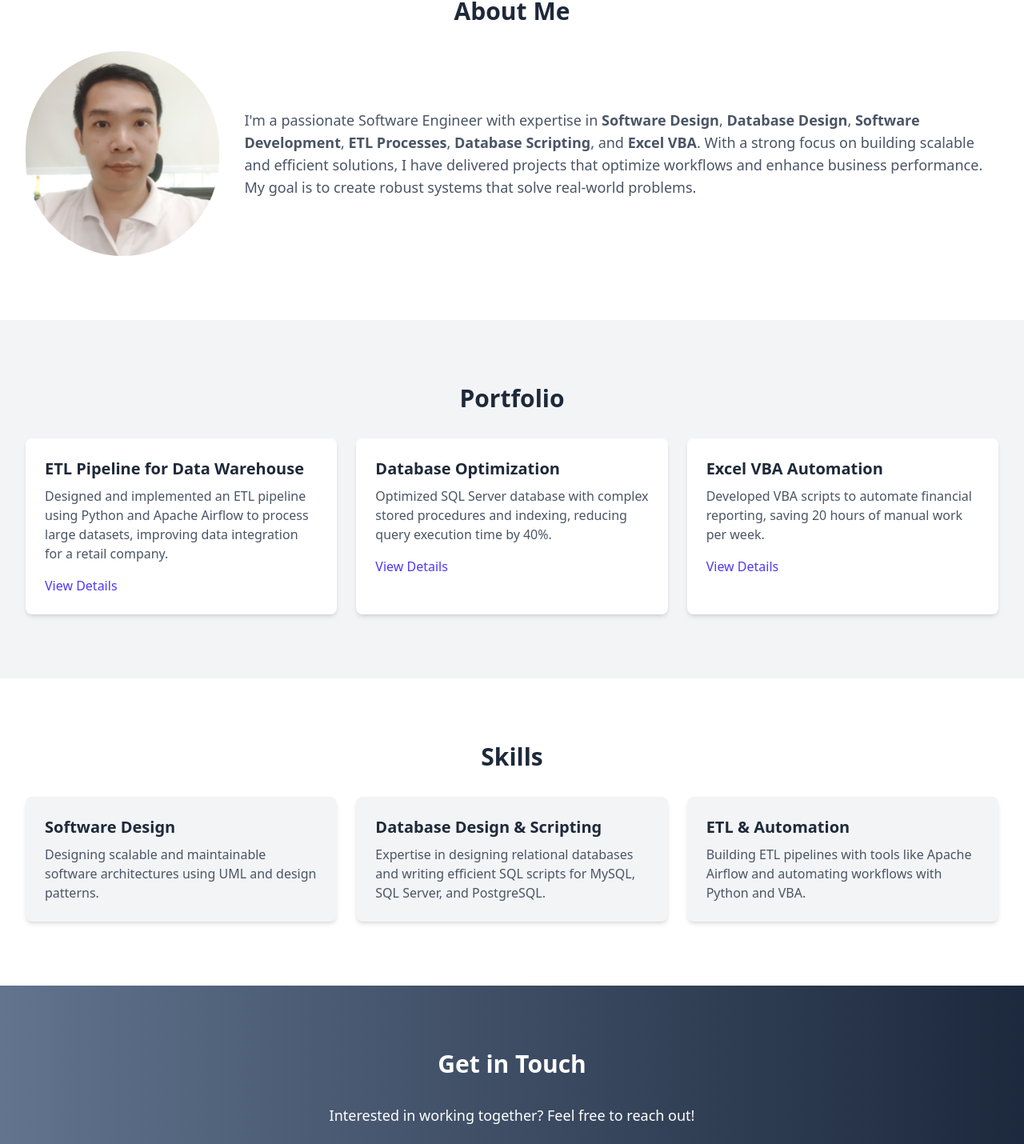
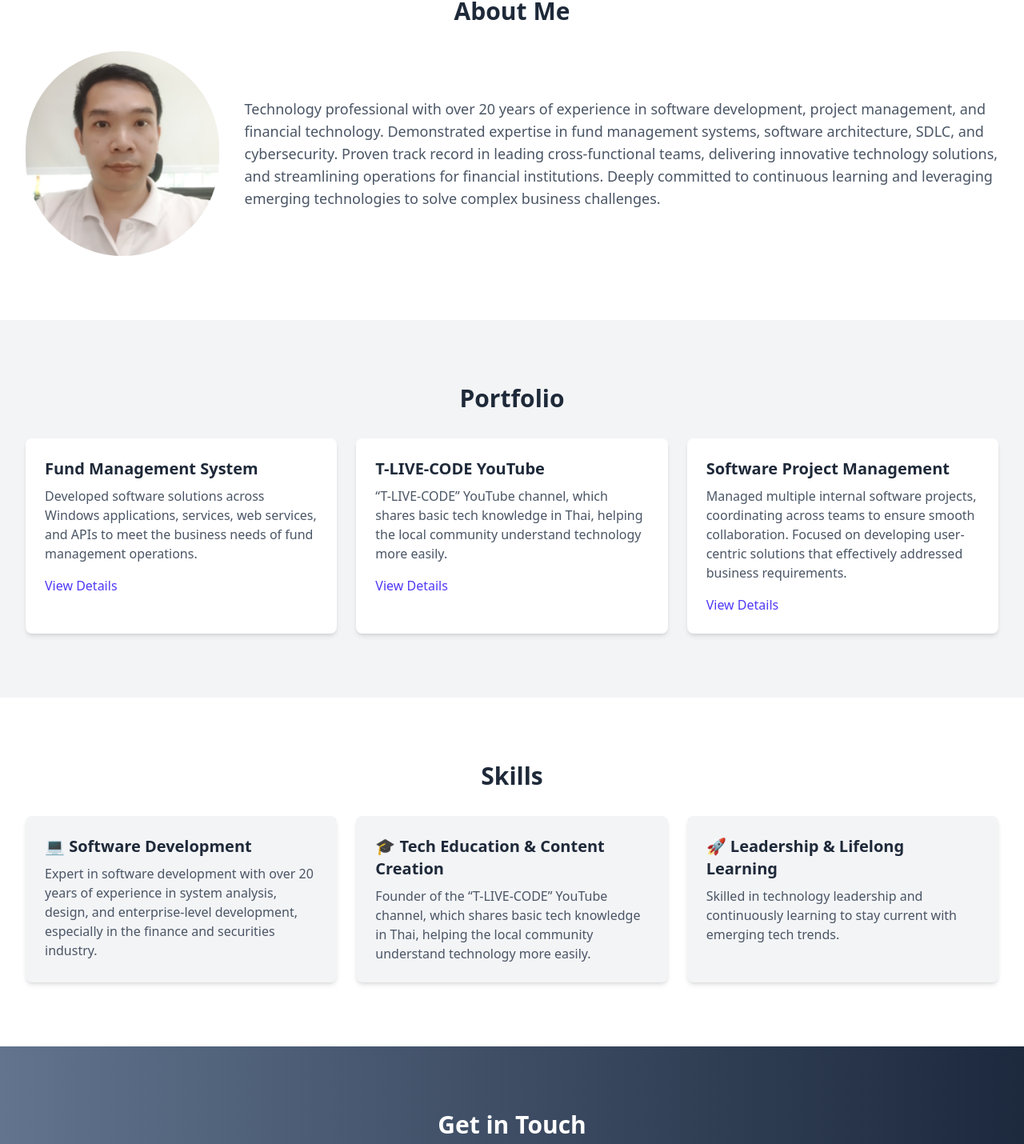
Before and after one commit to narongskml/portfolio, a React (Vite) app: page / in a window 1280 px wide. Shown: the part 440-1870 px from the top of the page at 80% size. Built offline with nearby package versions, Linux system fonts and the light colour scheme.

Commit message:
update link and content

```diff
--- a/src/components/Contact.jsx
+++ b/src/components/Contact.jsx
@@ -17,6 +17,9 @@ function Contact() {
           <a href="https://www.linkedin.com/in/narong-sungkhamalai/" className="bg-white text-indigo-600 dark:bg-gray-800 dark:text-indigo-400 px-6 py-3 rounded-full font-semibold hover:bg-gray-200 dark:hover:bg-gray-700 fade-in">
             {t('contact.linkedin')}
           </a>
+           <a href="https://www.youtube.com/@t-live-code/" className="bg-white text-indigo-600 dark:bg-gray-800 dark:text-indigo-400 px-6 py-3 rounded-full font-semibold hover:bg-gray-200 dark:hover:bg-gray-700 fade-in">
+            {t('contact.youtube')}
+          </a>
         </div>
       </div>
     </section>
--- a/src/components/Portfolio.jsx
+++ b/src/components/Portfolio.jsx
@@ -12,7 +12,7 @@ function Portfolio() {
             <div key={project} className="bg-white dark:bg-gray-800 p-6 rounded-lg shadow-md fade-in">
               <h3 className="text-xl font-semibold mb-2">{t(`portfolio.${project}.title`)}</h3>
               <p className="text-gray-600 dark:text-gray-300 mb-4">{t(`portfolio.${project}.description`)}</p>
-              <a href="#" className="text-indigo-600 dark:text-indigo-400 hover:underline">{t(`portfolio.${project}.link`)}</a>
+              <a href={t(`portfolio.${project}.linkurl`)} className="text-indigo-600 dark:text-indigo-400 hover:underline">{t(`portfolio.${project}.link`)}</a>
             </div>
           ))}
         </div>
--- a/src/i18n.js
+++ b/src/i18n.js
@@ -18,44 +18,46 @@ const resources = {
       },
       hero: {
         title: 'Welcome to My Portfolio',
-        subtitle: 'Software Engineer Specializing in Software Design, Database Solutions, and ETL Processes',
+        subtitle: 'I am a passionate software developer who continuously explores new technologies and applies them to real-world solutions.',
         cta: 'View My Work',
       },
       about: {
         title: 'About Me',
-        description: 'I\'m a passionate Software Engineer with expertise in <strong>Software Design</strong>, <strong>Database Design</strong>, <strong>Software Development</strong>, <strong>ETL Processes</strong>, <strong>Database Scripting</strong>, and <strong>Excel VBA</strong>. With a strong focus on building scalable and efficient solutions, I have delivered projects that optimize workflows and enhance business performance. My goal is to create robust systems that solve real-world problems.',
+        description: 'Technology professional with over 20 years of experience in software development, project management, and financial technology. Demonstrated expertise in fund management systems, software architecture, SDLC, and cybersecurity. Proven track record in leading cross-functional teams, delivering innovative technology solutions, and streamlining operations for financial institutions. Deeply committed to continuous learning and leveraging emerging technologies to solve complex business challenges.',
       },
       portfolio: {
         title: 'Portfolio',
         project1: {
-          title: 'ETL Pipeline for Data Warehouse',
-          description: 'Designed and implemented an ETL pipeline using Python and Apache Airflow to process large datasets, improving data integration for a retail company.',
+          title: 'Fund Management System',
+          description: 'Developed software solutions across Windows applications, services, web services, and APIs to meet the business needs of fund management operations.',
           link: 'View Details',
+          linkurl: 'https://github.com/narongskml',
         },
         project2: {
-          title: 'Database Optimization',
-          description: 'Optimized SQL Server database with complex stored procedures and indexing, reducing query execution time by 40%.',
+          title: 'T-LIVE-CODE YouTube',
+          description: '“T-LIVE-CODE” YouTube channel, which shares basic tech knowledge in Thai, helping the local community understand technology more easily.',
           link: 'View Details',
+          linkurl: 'https://www.youtube.com/@t-live-code',
         },
         project3: {
-          title: 'Excel VBA Automation',
-          description: 'Developed VBA scripts to automate financial reporting, saving 20 hours of manual work per week.',
+          title: 'Software Project Management',
+          description: 'Managed multiple internal software projects, coordinating across teams to ensure smooth collaboration. Focused on developing user-centric solutions that effectively addressed business requirements.',
           link: 'View Details',
         },
       },
       skills: {
         title: 'Skills',
         skill1: {
-          title: 'Software Design',
-          description: 'Designing scalable and maintainable software architectures using UML and design patterns.',
+          title: '💻 Software Development',
+          description: 'Expert in software development with over 20 years of experience in system analysis, design, and enterprise-level development, especially in the finance and securities industry.',
         },
         skill2: {
-          title: 'Database Design & Scripting',
-          description: 'Expertise in designing relational databases and writing efficient SQL scripts for MySQL, SQL Server, and PostgreSQL.',
+          title: '🎓 Tech Education & Content Creation',
+          description: 'Founder of the “T-LIVE-CODE” YouTube channel, which shares basic tech knowledge in Thai, helping the local community understand technology more easily.',
         },
         skill3: {
-          title: 'ETL & Automation',
-          description: 'Building ETL pipelines with tools like Apache Airflow and automating workflows with Python and VBA.',
+          title: '🚀 Leadership & Lifelong Learning',
+          description: 'Skilled in technology leadership and continuously learning to stay current with emerging tech trends.',
         },
       },
       contact: {
@@ -63,6 +65,8 @@ const resources = {
         subtitle: 'Interested in working together? Feel free to reach out!',
         email: 'Email Me',
         linkedin: 'LinkedIn',
+        youtube: 'YouTube',
+
       },
       footer: {
         text: '© 2025 Narong Sungkhamalai. All rights reserved.',
@@ -83,44 +87,47 @@ const resources = {
       },
       hero: {
         title: 'ยินดีต้อนรับสู่ Portfolio ของฉัน',
-        subtitle: 'วิศวกรซอฟต์แวร์ผู้เชี่ยวชาญด้านการออกแบบซอฟต์แวร์ ฐานข้อมูล และกระบวนการ ETL',
+        subtitle: 'ผมเป็นนักพัฒนาซอฟต์แวร์ที่มีความหลงใหลในเทคโนโลยีใหม่ ๆ และมุ่งมั่นเรียนรู้อย่างต่อเนื่องเพื่อนำไปประยุกต์ใช้ในโลกจริง ',
         cta: 'ดูผลงานของฉัน',
       },
       about: {
         title: 'เกี่ยวกับฉัน',
-        description: 'ฉันเป็นวิศวกรซอฟต์แวร์ที่มีความมุ่งมั่นและเชี่ยวชาญใน <strong>การออกแบบซอฟต์แวร์</strong>, <strong>การออกแบบฐานข้อมูล</strong>, <strong>การพัฒนาซอฟต์แวร์</strong>, <strong>กระบวนการ ETL</strong>, <strong>การเขียนสคริปต์ฐานข้อมูล</strong>, และ <strong>Excel VBA</strong> ฉันมุ่งเน้นการสร้างโซลูชันที่สามารถขยายได้และมีประสิทธิภาพ โดยได้ส่งมอบโปรเจกต์ที่ช่วยเพิ่มประสิทธิภาพการทำงานและผลักดันประสิทธิภาพของธุรกิจ เป้าหมายของฉันคือการสร้างระบบที่แข็งแกร่งเพื่อแก้ปัญหาในโลกแห่งความเป็นจริง',
+        description: 'ผู้เชี่ยวชาญด้านเทคโนโลยีที่มีประสบการณ์มากกว่า 20 ปีในด้านการพัฒนาซอฟต์แวร์ การบริหารโครงการ และฟินเทค มีความเชี่ยวชาญเป็นพิเศษในระบบบริหารกองทุน สถาปัตยกรรมซอฟต์แวร์ SDLC และความมั่นคงปลอดภัยทางไซเบอร์ มีผลงานเด่นในการนำทีมข้ามสายงาน พัฒนาโซลูชันด้านเทคโนโลยี และเพิ่มประสิทธิภาพกระบวนการในสถาบันการเงิน มุ่งมั่นในการเรียนรู้ตลอดชีวิต และนำเทคโนโลยีสมัยใหม่มาประยุกต์ใช้เพื่อแก้ปัญหาทางธุรกิจอย่างสร้างสรรค์',
       },
       portfolio: {
         title: 'ผลงาน',
         project1: {
-          title: 'ระบบ ETL สำหรับ Data Warehouse',
-          description: 'ออกแบบและพัฒนาระบบ ETL โดยใช้ Python และ Apache Airflow เพื่อประมวลผลชุดข้อมูลขนาดใหญ่ ปรับปรุงการรวมข้อมูลสำหรับบริษัทค้าปลีก',
+          title: 'ระบบบริหารจัดการกองทุน',
+          description: 'พัฒนา ซอฟท์แวร์ ทั้ง Windows, Service, Webservice, API เพื่อตอบโจทย์ ธุรกิจจัดการกองทุน ',
           link: 'ดูรายละเอียด',
+          linkurl: 'https://github.com/narongskml',
         },
         project2: {
-          title: 'การปรับปรุงประสิทธิภาพฐานข้อมูล',
-          description: 'ปรับปรุงประสิทธิภาพฐานข้อมูล SQL Server ด้วย stored procedures และการทำ index ลดเวลาในการรัน query ลง 40%',
+          title: 'ช่อง ยูทูป T-LIVE-CODE',
+          description: 'การก่อตั้งและบริหารช่อง YouTube “T-LIVE-CODE” เพื่อแบ่งปันความรู้ด้านเทคโนโลยีและการเขียนโปรแกรมเป็นภาษาไทย แสดงถึงความมุ่งมั่นในการส่งเสริมการเรียนรู้และพัฒนาทักษะของผู้สนใจ',
           link: 'ดูรายละเอียด',
+          linkurl: 'https://www.youtube.com/@t-live-code',
         },
         project3: {
-          title: 'การทำระบบอัตโนมัติด้วย Excel VBA',
-          description: 'พัฒนาสคริปต์ VBA เพื่อทำระบบอัตโนมัติสำหรับการรายงานทางการเงิน ประหยัดเวลา 20 ชั่วโมงต่อสัปดาห์',
+          title: 'บริหารจัดการโครงการ',
+          description: 'จัดการโครงการภายในองค์กร ที่เกี่ยวกับ Software หลายโครงการ ประสานงานระหว่างทีมงาน เน้นการพัฒนาโซลูชันที่ตอบสนองต่อความต้องการของผู้ใช้งาน',
           link: 'ดูรายละเอียด',
+          linkurl: '#',
         },
       },
       skills: {
         title: 'ทักษะ',
         skill1: {
-          title: 'การออกแบบซอฟต์แวร์',
-          description: 'ออกแบบสถาปัตยกรรมซอฟต์แวร์ที่สามารถขยายได้และบำรุงรักษาง่ายโดยใช้ UML และ design patterns',
+          title: '💻 การพัฒนาซอฟต์แวร์',
+          description: 'เชี่ยวชาญการพัฒนาซอฟต์แวร์ด้วยประสบการณ์กว่า 20 ปี ทั้งด้านวิเคราะห์ ออกแบบ และพัฒนาระบบระดับองค์กร โดยเฉพาะในอุตสาหกรรมการเงินและหลักทรัพย์',
         },
         skill2: {
-          title: 'การออกแบบฐานข้อมูลและสคริปต์',
-          description: 'เชี่ยวชาญในการออกแบบฐานข้อมูลเชิงสัมพันธ์และเขียนสคริปต์ SQL ที่มีประสิทธิภาพสำหรับ MySQL, SQL Server และ PostgreSQL',
+          title: '🎓 การสอนด้านเทคโนโลยี & การสร้างคอนเทนต์',
+          description: 'ผู้ก่อตั้งช่อง YouTube “T-LIVE-CODE” ถ่ายทอดความรู้พื้นฐานด้านเทคโนโลยีเป็นภาษาไทย สนับสนุนการเรียนรู้ของคนไทยให้เข้าใจเทคโนโลยีได้ง่ายขึ้น',
         },
         skill3: {
-          title: 'ETL และการทำระบบอัตโนมัติ',
-          description: 'สร้างระบบ ETL ด้วยเครื่องมือเช่น Apache Airflow และทำระบบอัตโนมัติด้วย Python และ VBA',
+          title: '🚀 ความเป็นผู้นำ & การเรียนรู้อย่างต่อเนื่อง',
+          description: 'มีทักษะภาวะผู้นำในงานด้านเทคโนโลยี พร้อมใฝ่รู้และพัฒนาตนเองอย่างต่อเนื่อง เพื่อให้ทันกับการเปลี่ยนแปลงของโลกเทคโนโลยีอยู่เสมอ',
         },
       },
       contact: {
@@ -128,6 +135,8 @@ const resources = {
         subtitle: 'สนใจทำงานร่วมกัน? ติดต่อได้เลย!',
         email: 'ส่งอีเมลถึงฉัน',
         linkedin: 'LinkedIn',
+        youtube: 'YouTube',
+
       },
       footer: {
         text: '© 2568 ณรงค์ สังขมาลัย สงวนลิขสิทธิ์',
@@ -148,44 +157,47 @@ const resources = {
       },
       hero: {
         title: '欢迎体验我的作品集',
-        subtitle: '软件工程师，专注于软件设计、数据库解决方案和ETL流程',
+        subtitle: '我是一个充满热情的软件开发者，不断探索新技术并将其应用于现实世界的解决方案。',
         cta: '查看我的作品',
       },
       about: {
         title: '关于我',
-        description: '我是一名充满热情的软件工程师，擅长<strong>软件设计</strong>、<strong>数据库设计</strong>、<strong>软件开发</strong>、<strong>ETL流程</strong>、<strong>数据库脚本</strong>和<strong>Excel VBA</strong>。我专注于构建可扩展且高效的解决方案，交付了优化工作流程并提升业务性能的项目。我的目标是创建强大的系统来解决现实世界的问题。',
+        description: '拥有20多年软件开发、项目管理和金融科技经验的技术专家。擅长基金管理系统、软件架构、SDLC（软件开发生命周期）以及网络安全。在领导跨职能团队、实施创新技术方案及优化金融机构运营方面有着丰富的成功经验。始终保持学习热情，积极运用前沿技术解决复杂的商业挑战。',
       },
       portfolio: {
         title: '作品集',
         project1: {
-          title: '数据仓库的ETL流水线',
-          description: '使用Python和Apache Airflow设计并实现了一个ETL流水线来处理大型数据集，为零售公司改善了数据整合。',
+          title: '💻 基金管理系统',
+          description: '开发涵盖 Windows 应用程序、服务、Web 服务和 API 的软件，以满足基金管理业务的需求。',
           link: '查看详情',
+          linkurl: 'https://github.com/narongskml',
         },
         project2: {
-          title: '数据库优化',
-          description: '优化SQL Server数据库，使用复杂的存储过程和索引，将查询执行时间缩短了40%。',
+          title: '🎓 YouTube 频道 T-LIVE-CODE',
+          description: '创办并管理 YouTube 频道 “T-LIVE-CODE”，以泰语分享技术与编程知识，展现了对学习和社区发展的高度热情。',
           link: '查看详情',
+          linkurl: 'https://www.youtube.com/@t-live-code',
         },
         project3: {
-          title: 'Excel VBA自动化',
-          description: '开发VBA脚本以自动化财务报告，每周节省20小时的手动工作时间。',
+          title: '🚀 项目管理',
+          description: '负责管理多个内部软件项目，协调团队合作，确保项目顺利执行。专注于开发以用户为中心、符合实际业务需求的解决方案。',
           link: '查看详情',
+          linkurl: '#',
         },
       },
       skills: {
         title: '技能',
         skill1: {
-          title: '软件设计',
-          description: '使用UML和设计模式设计可扩展且易于维护的软件架构。',
+          title: '💻 软件开发',
+          description: '在系统分析、设计及企业级软件开发方面拥有超过 20 年的丰富经验，尤其专注于金融与证券行业的软件解决方案。',
         },
         skill2: {
-          title: '数据库设计与脚本',
-          description: '擅长设计关系型数据库并为MySQL、SQL Server和PostgreSQL编写高效的SQL脚本。',
+          title: '🎓 技术教育与内容创作',
+          description: '“T-LIVE-CODE” YouTube 频道创始人，致力于以泰语分享基础技术知识，帮助本地社区更轻松地理解科技内容。',
         },
         skill3: {
-          title: 'ETL与自动化',
-          description: '使用Apache Airflow等工具构建ETL流水线，并使用Python和VBA实现工作流程自动化。',
+          title: '🚀 领导力与终身学习',
+          description: '具备出色的技术领导能力，并持续学习新兴技术趋势，积极提升自身专业水平与视野。',
         },
       },
       contact: {
@@ -193,6 +205,8 @@ const resources = {
         subtitle: '有兴趣合作吗？随时联系我！',
         email: '发送电子邮件',
         linkedin: 'LinkedIn',
+        youtube: 'YouTube',
+
       },
       footer: {
         text: '© 2025 Narong Sungkhamalai 保留所有权利。',
@@ -213,44 +227,47 @@ const resources = {
       },
       hero: {
         title: '私のポートフォリオへようこそ',
-        subtitle: 'ソフトウェアデザイン、データベースソリューション、ETLプロセスに特化したソフトウェアエンジニア',
+        subtitle: '私は情熱的なソフトウェア開発者で、新しい技術を継続的に探求し、それらを現実世界のソリューションに適用しています。',
         cta: '私の作品を見る',
       },
       about: {
         title: '私について',
-        description: '私は情熱的なソフトウェアエンジニアであり、<strong>ソフトウェアデザイン</strong>、<strong>データベースデザイン</strong>、<strong>ソフトウェア開発</strong>、<strong>ETLプロセス</strong>、<strong>データベーススクリプト</strong>、および<strong>Excel VBA</strong>に精通しています。スケーラブルで効率的なソリューションの構築に重点を置き、ワークフローの最適化とビジネスパフォーマンスの向上を実現するプロジェクトを提供してきました。私の目標は、現実世界の問題を解決する堅牢なシステムを作成することです。',
+        description: 'ソフトウェア開発、プロジェクト管理、フィンテック分野で20年以上の経験を持つテクノロジー専門家。ファンド管理システム、ソフトウェアアーキテクチャ、SDLC、サイバーセキュリティに精通。多機能チームのリーダーとして、革新的なテクノロジーソリューションを提供し、金融機関の業務効率を最適化してきた実績があります。常に学び続け、新しい技術を取り入れてビジネス課題の解決に取り組んでいます。',
       },
       portfolio: {
         title: 'ポートフォリオ',
         project1: {
-          title: 'データウェアハウスのETLパイプライン',
-          description: 'PythonとApache Airflowを使用して大規模なデータセットを処理するETLパイプラインを設計・実装し、小売企業のデータ統合を改善しました。',
+          title: '💻 ファンド管理システム',
+          description: 'Windows アプリケーション、サービス、Web サービス、API を含むソフトウェアを開発し、ファンド管理業務のニーズに対応しました。',
           link: '詳細を見る',
+          linkurl:'https://github.com/narongskml',
         },
         project2: {
-          title: 'データベース最適化',
-          description: '複雑なストアドプロシージャとインデックスを使用してSQL Serverデータベースを最適化し、クエリ実行時間を40％削減しました。',
+          title: '🎓 YouTube チャンネル T-LIVE-CODE',
+          description: 'YouTubeチャンネル「T-LIVE-CODE」の創設者として、タイ語で基礎的なテクノロジー知識を発信し、地域社会の学びを支援しています。',
           link: '詳細を見る',
+          linkurl:'https://www.youtube.com/@t-live-code',
         },
         project3: {
-          title: 'Excel VBA自動化',
-          description: '財務報告を自動化するVBAスクリプトを開発し、週20時間のマニュアル作業を削減しました。',
+          title: '🚀 プロジェクト管理',
+          description: '社内の複数のソフトウェアプロジェクトを管理し、チーム間の連携を円滑に進めました。ユーザーのニーズに応えるソリューションの開発に注力し、ビジネス要件を的確に満たしました。',
           link: '詳細を見る',
+          linkurl:'',
         },
       },
       skills: {
         title: 'スキル',
         skill1: {
-          title: 'ソフトウェアデザイン',
-          description: 'UMLとデザインパターンを使用してスケーラブルで保守性の高いソフトウェアアーキテクチャを設計します。',
+          title: '💻 ソフトウェア開発',
+          description: 'システム分析、設計、およびエンタープライズ向けソフトウェア開発において20年以上の豊富な経験を持ち、特に金融および証券業界に精通しています。',
         },
         skill2: {
-          title: 'データベースデザインとスクリプト',
-          description: 'MySQL、SQL Server、PostgreSQL向けに関係データベースの設計と効率的なSQLスクリプトの作成に精通しています。',
+          title: '🎓 技術教育とコンテンツ制作',
+          description: 'YouTube チャンネル「T-LIVE-CODE」の創設者として、タイ語で基本的なテクノロジー知識を共有し、地域コミュニティがテクノロジーをより理解しやすくすることに貢献しています。',
         },
         skill3: {
-          title: 'ETLと自動化',
-          description: 'Apache Airflowなどのツールを使用してETLパイプラインを構築し、PythonとVBAでワークフローを自動化します。',
+          title: '🚀 リーダーシップと生涯学習',
+          description: '優れたテクノロジーリーダーシップを発揮しながら、常に最新の技術トレンドを学び続け、専門性と視野の向上に努めています。',
         },
       },
       contact: {
@@ -258,6 +275,7 @@ const resources = {
         subtitle: '一緒に働くことに興味がありますか？気軽にご連絡ください！',
         email: 'メールを送る',
         linkedin: 'LinkedIn',
+        youtube: 'YouTube',
       },
       footer: {
         text: '© 2025 Narong Sungkhamalai すべての権利を保持します。',
--- a/src/index.css
+++ b/src/index.css
@@ -4,6 +4,7 @@
 @tailwind utilities;
 
 @custom-variant dark (&:where(.dark, .dark *));
+
 .fade-in {
   opacity: 0;
   transform: translateY(20px);
```
